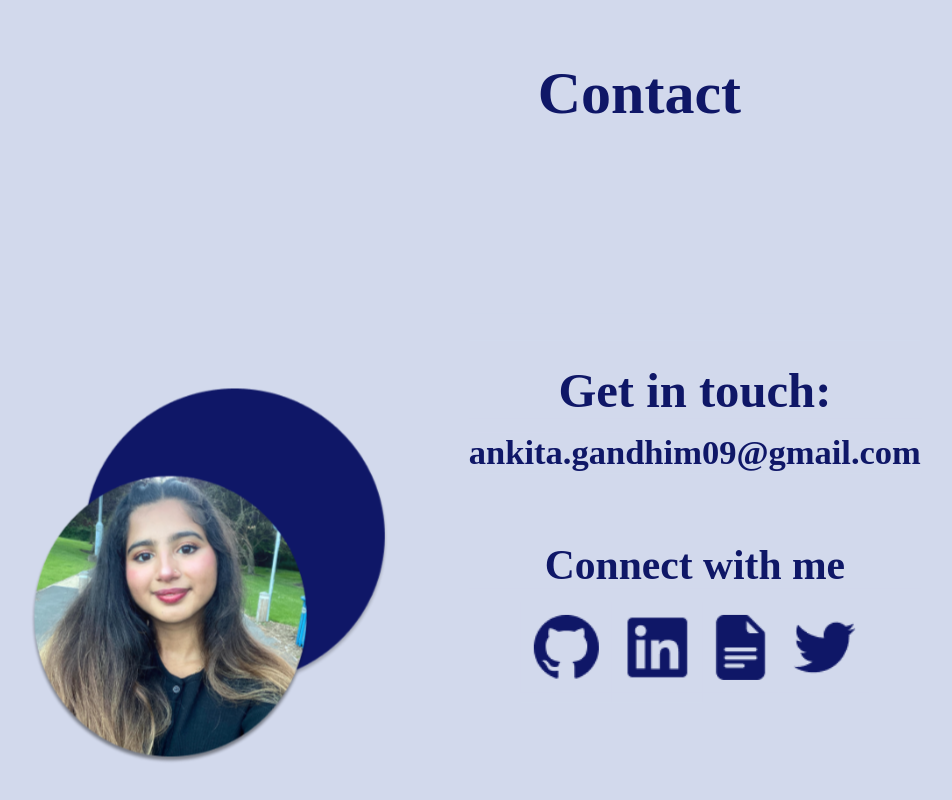
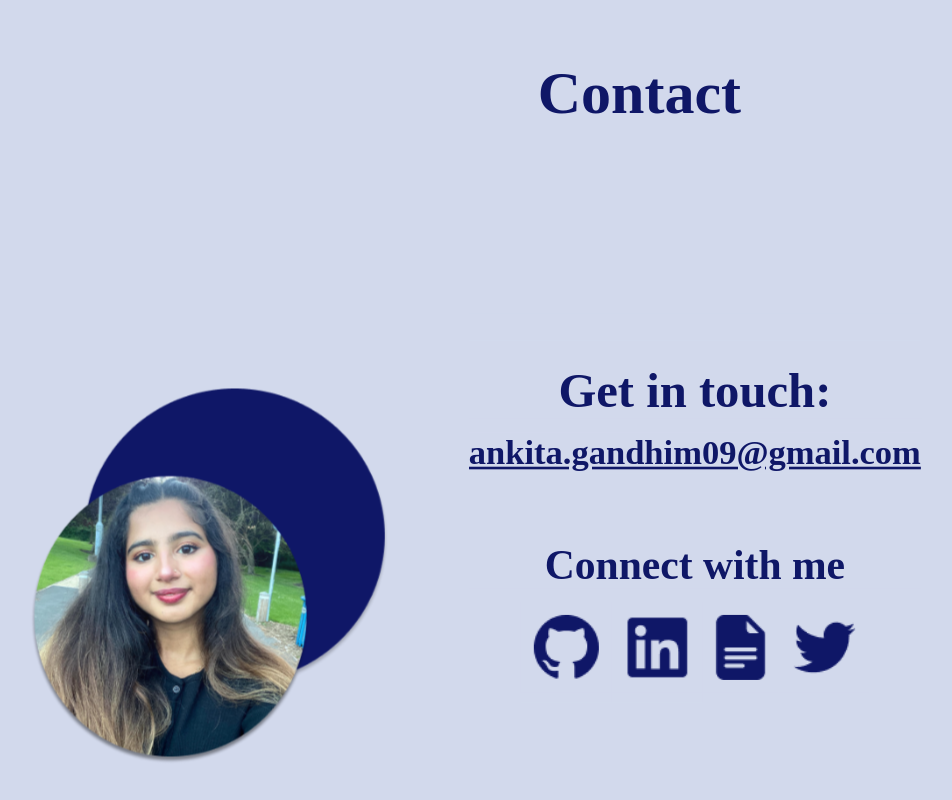
Before and after one commit to Ankita-Manmoandas/portfolio, a React (Create React App) app: page /portfolio in a window 1280 px wide. Shown: the part 5411-6211 px from the top of the page, without its empty margins (135-1087 px from the left). Built offline with nearby package versions, Linux system fonts and the light colour scheme; the HTML template or start-up script is replaced by a standard one; a web font is replaced by a local one.

Commit message:
added gmail link - opens mailbox

```diff
--- a/src/containers/contact/Contact.jsx
+++ b/src/containers/contact/Contact.jsx
@@ -20,7 +20,9 @@
 
    <div className="contact__info">
    <h3 className="contact__sub-heading"> Get in touch:</h3>
+   <a href="https://mail.google.com/mail/?view=cm&fs=1&to=ankita.gandhim09@gmail.com" target="_blank">
    <h5 className="contact__email"> ankita.gandhim09@gmail.com</h5>
+   </a>
    <div className="contact__icons">
    <h4 className="contact__sub-heading"> Connect with me</h4>
    <a href="https://github.com/Ankita-Manmoandas" target="_blank" >
```
